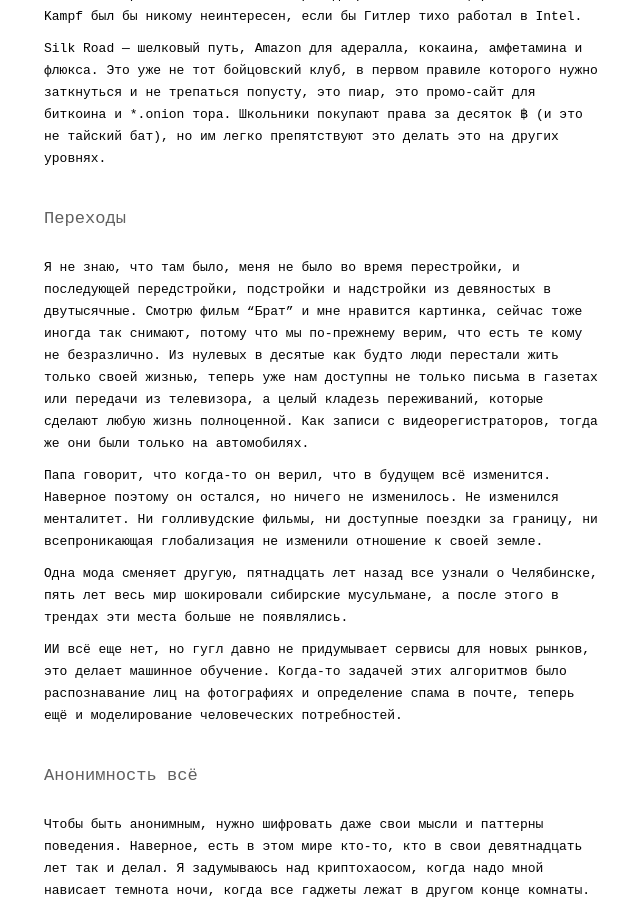
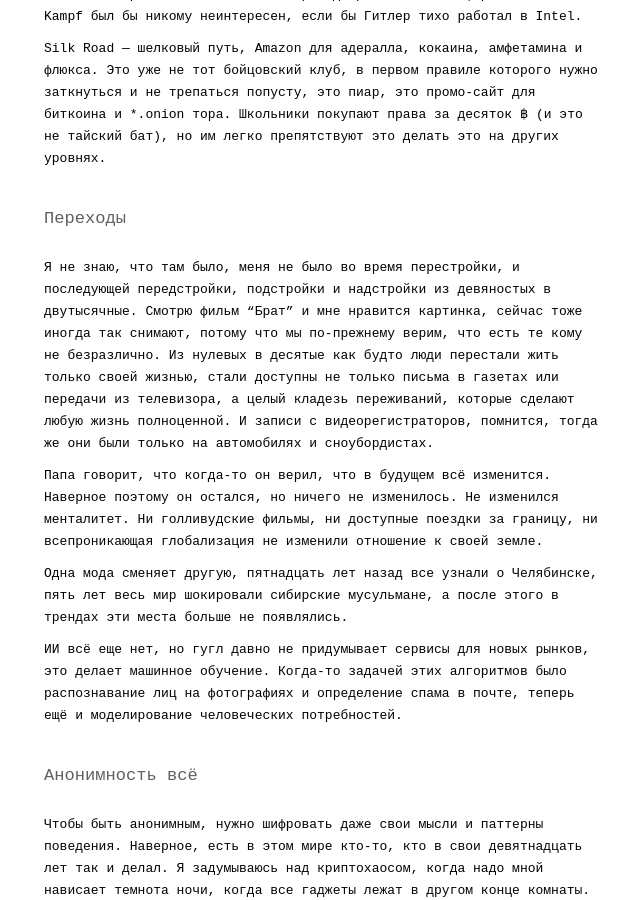
Before and after one commit to ptmt/ptmt.github.com, a Jekyll site: the page built from _posts/2013-03-18-2028.md, in a window 1280 px wide and 900 px high, scrolled down 2488 px. Shown: the whole window, without its empty margins (116-756 px from the left). Built offline with Jekyll 4.4.1, drawn with Linux system fonts in a browser that asks for light colours; Markdown is read by kramdown in place of the engine named in the settings.

Commit message:
post update

```diff
--- a/_posts/2013-03-18-2028.md
+++ b/_posts/2013-03-18-2028.md
@@ -35,7 +35,7 @@ Silk Road — шелковый путь, Amazon для адералла, кок
 
 ## Переходы
 
-Я не знаю, что там было, меня не было во время перестройки, и последующей передстройки, подстройки и надстройки из девяностых в двутысячные. Смотрю фильм "Брат" и мне нравится картинка, сейчас тоже иногда так снимают, потому что мы по-прежнему верим, что есть те кому не безразлично. Из нулевых в десятые как будто люди перестали жить только своей жизнью, теперь уже нам доступны не только письма в газетах или передачи из телевизора, а целый кладезь переживаний, которые сделают любую жизнь полноценной. Как записи с видеорегистраторов, тогда же они были только на автомобилях.
+Я не знаю, что там было, меня не было во время перестройки, и последующей передстройки, подстройки и надстройки из девяностых в двутысячные. Смотрю фильм "Брат" и мне нравится картинка, сейчас тоже иногда так снимают, потому что мы по-прежнему верим, что есть те кому не безразлично. Из нулевых в десятые как будто люди перестали жить только своей жизнью, стали доступны не только письма в газетах или передачи из телевизора, а целый кладезь переживаний, которые сделают любую жизнь полноценной. И записи с видеорегистраторов, помнится, тогда же они были только на автомобилях и сноубордистах.
 
 Папа говорит, что когда-то он верил, что в будущем всё изменится. Наверное поэтому он остался, но ничего не изменилось. Не изменился менталитет. Ни голливудские фильмы, ни доступные поездки за границу, ни всепроникающая глобализация не изменили отношение к своей земле.
 
```
Also changed, not shown: 1 other file.
